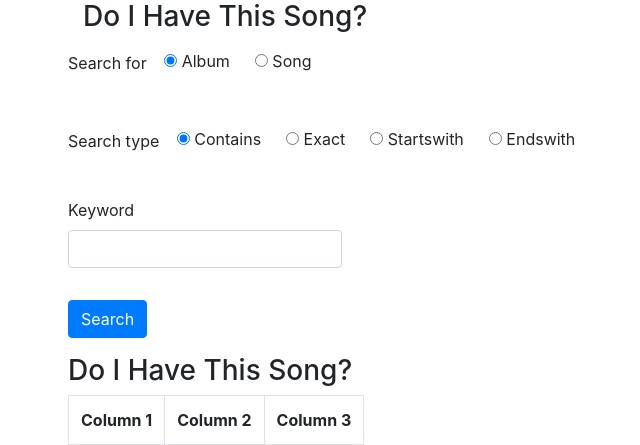
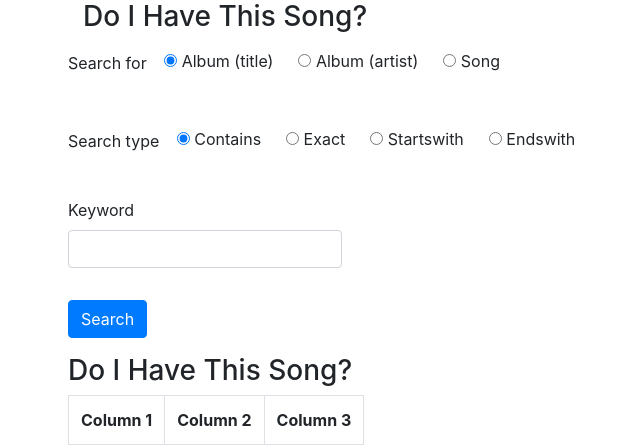
Before and after one commit to colajam93/dihts, a Django app: page / in a window 1280 px wide. Shown: the top 445 px of the page, without its empty margins (2-642 px from the left). Run offline with Django 3.2, Linux system fonts and the light colour scheme; lists and menus that the app fills with data are empty; some libraries are stand-ins or nearby versions.

Commit message:
Add search album by artist

```diff
--- a/templates/search.html
+++ b/templates/search.html
@@ -10,7 +10,11 @@
                     <div id="search_for" class="btn-group" data-toggle="buttons">
                         <label class="btn btn-primary-outline" id="album_label">
                             <input type="radio" name="search_for" value="album" id="album_radio" autocomplete="off">
-                            Album
+                            Album (title)
+                        </label>
+                        <label class="btn btn-primary-outline" id="album_artist_label">
+                            <input type="radio" name="search_for" value="album_artist" id="album_artist_radio" autocomplete="off">
+                            Album (artist)
                         </label>
                         <label class="btn btn-primary-outline" id="song_label">
                             <input type="radio" name="search_for" value="song" id="song_radio" autocomplete="off">
```
